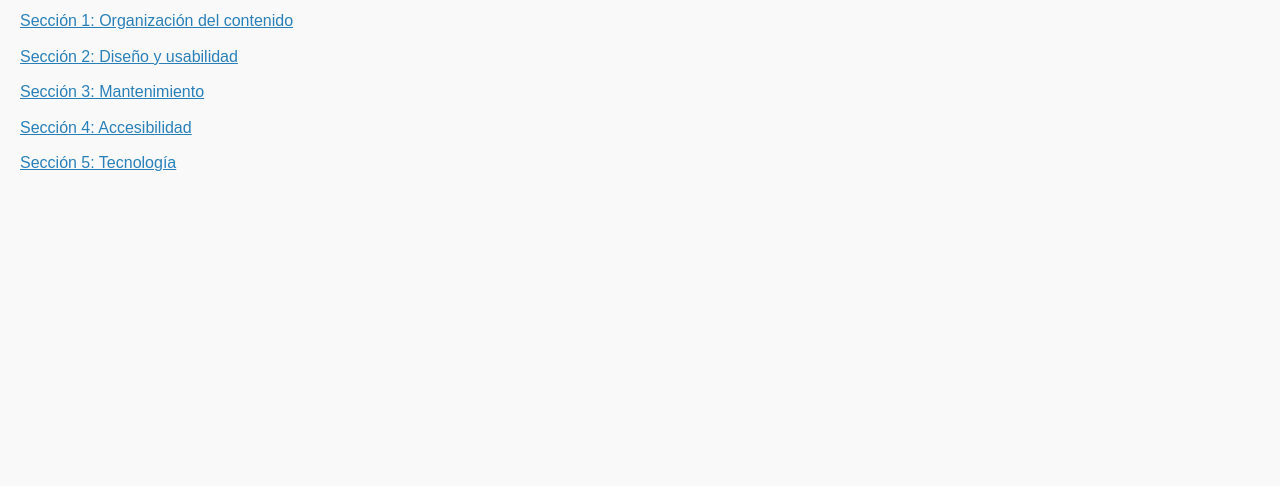
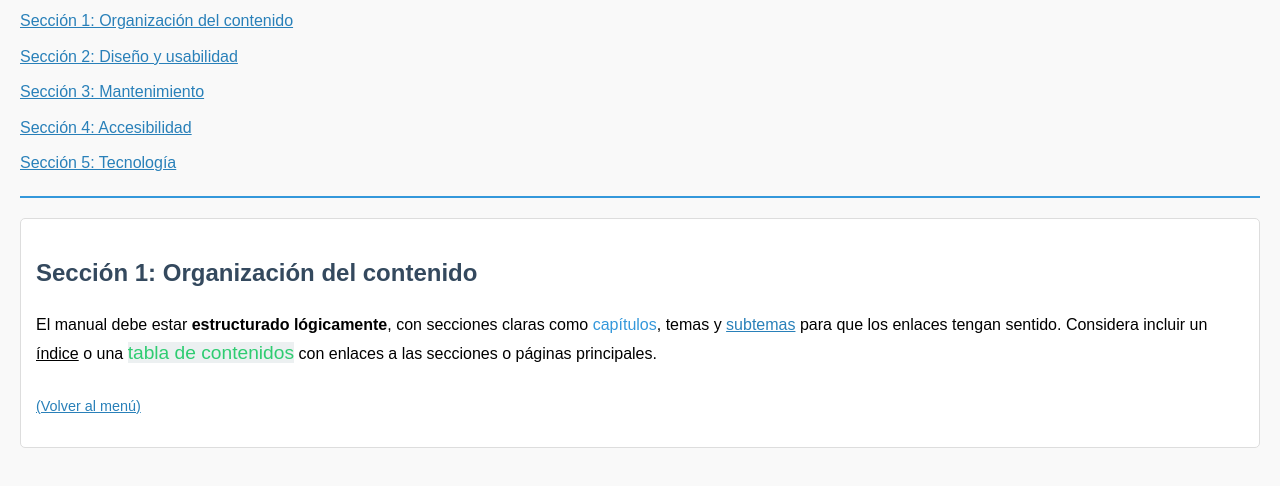
Before and after one commit to CachoR82/Ayudas1, a plain HTML site: page index.html in a window 1280 px wide. Both pictures are taken after a click on the link "Sección 1: Organización del contenido". Shown: the part 86-572 px from the top of the page. Drawn offline with Linux system fonts and the light colour scheme.

Commit message:
Update index.html

```diff
--- a/index.html
+++ b/index.html
@@ -43,7 +43,7 @@
             margin-top: 20px;
             padding: 15px;
             background-color: #fff;
-            border: 1.1px solid #ddd;
+            border: 1px solid #ddd;
             border-radius: 5px;
         }
         #separador {
@@ -81,12 +81,12 @@
             try {
                 const respuesta = await fetch(urlAyudas);
                 const texto = await respuesta.text();
-                const inicio = texto.indexOf('<' + id + '>');
-                const fin = texto.indexOf('</' + id + '>', inicio);
+                const inicio = texto.indexOf('<~' + id + '>');
+                const fin = texto.indexOf('<>', inicio);
                 if (inicio === -1 || fin === -1) throw new Error('Sección no encontrada');
 
                 // Extraer el contenido entre las etiquetas
-                const contenido = texto.substring(inicio + ('<' + id + '>').length, fin).trim();
+                const contenido = texto.substring(inicio + ('<~' + id + '>').length, fin).trim();
                 // Limpiar las barras invertidas
                 const contenidoLimpio = contenido.replace(/\\/g, '');
                 const lineas = contenidoLimpio.split('\n');
```
